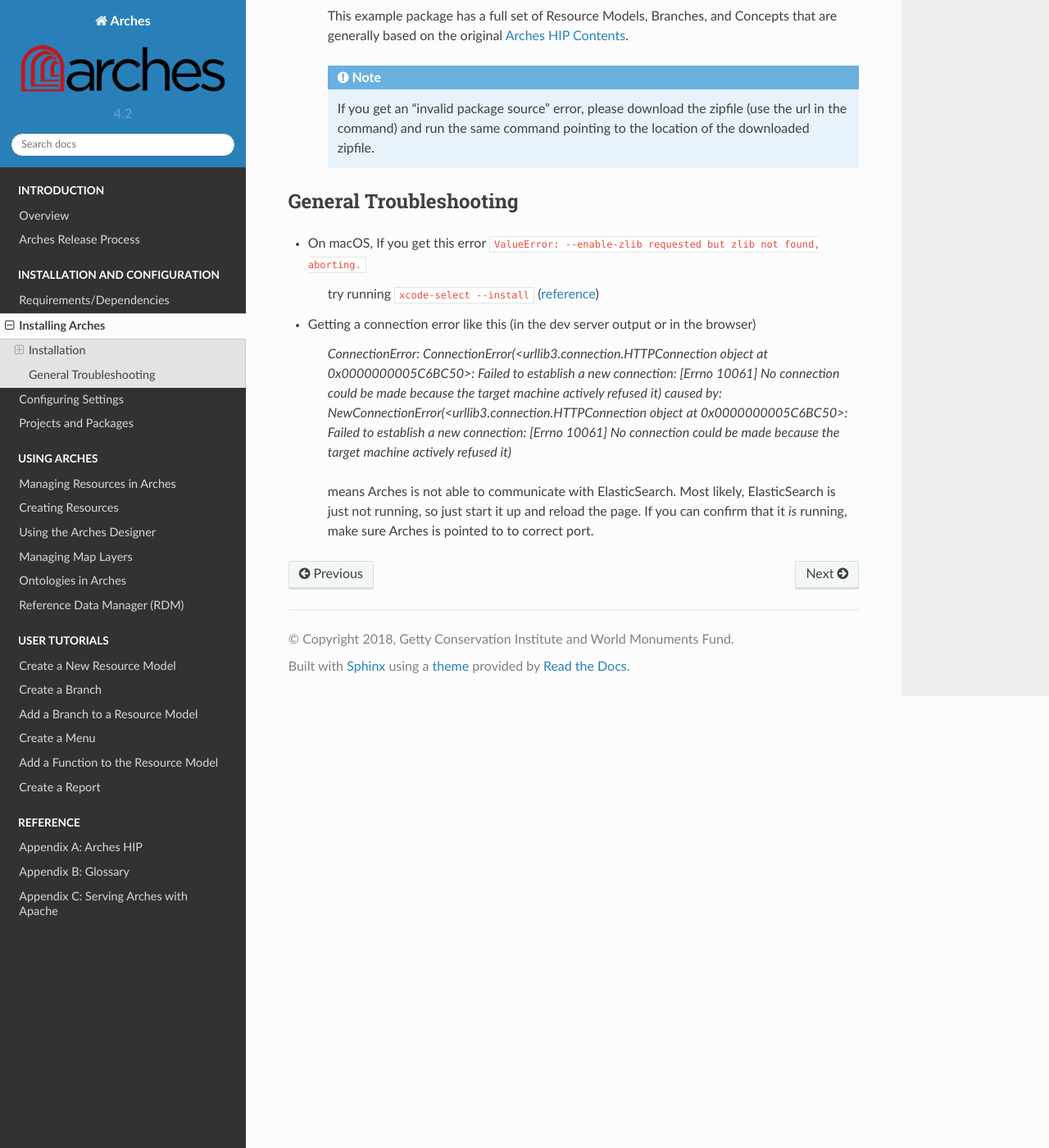
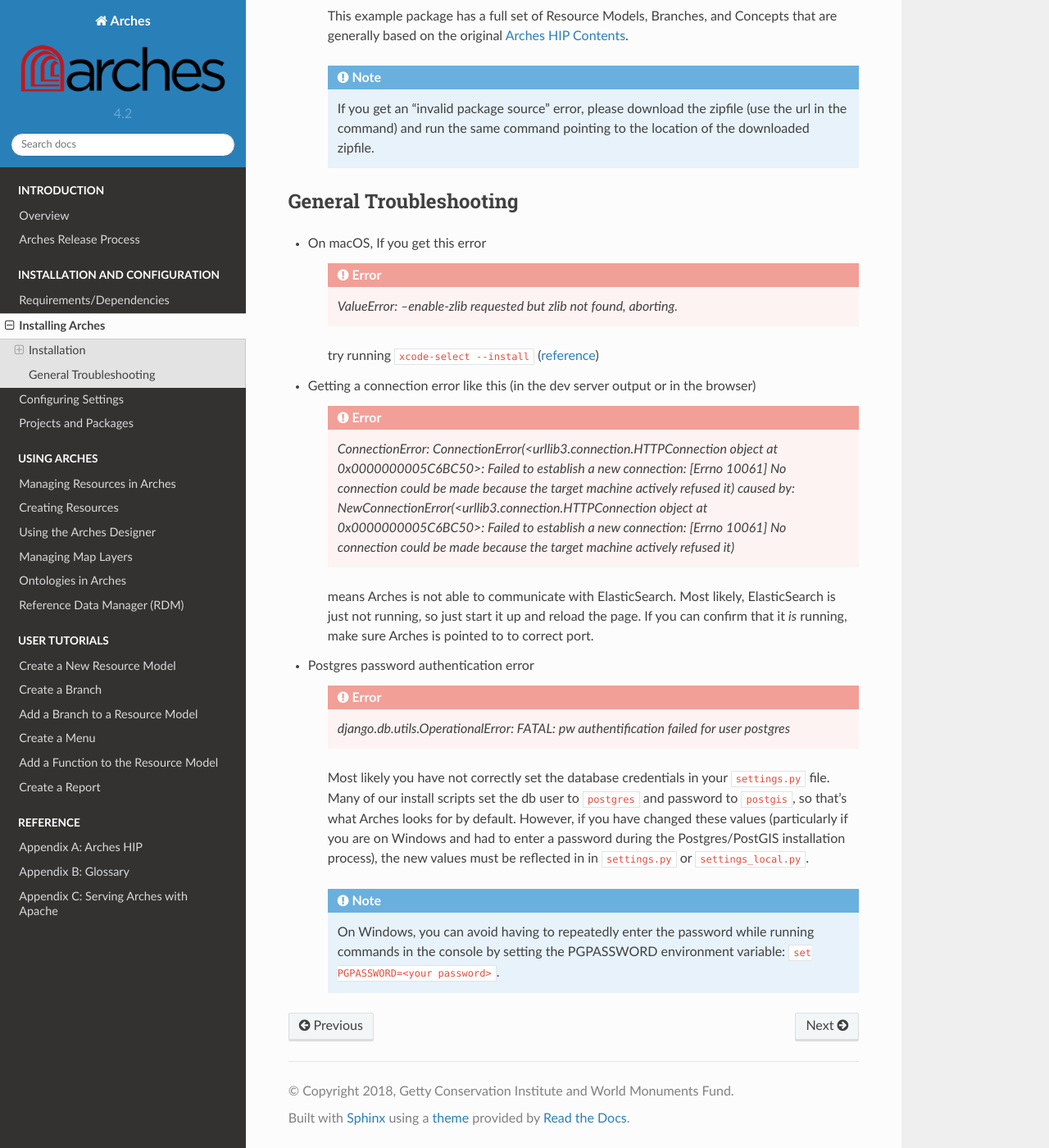
Before and after one commit to archesproject/arches-docs, a Sphinx documentation site: the page built from docs/installation.txt, in a window 1280 px wide and 1400 px high, scrolled down 3334 px. Shown: the whole window at 82% size. Built offline with Sphinx 7.4.7 and the Read the Docs theme 2.0.0, drawn with Linux system fonts in a browser that asks for light colours.

Commit message:
add extra notes about windows pg password re: #16

```diff
--- a/docs/installation.txt
+++ b/docs/installation.txt
@@ -122,12 +122,24 @@
 General Troubleshooting
 =======================
 
-* On macOS, If you get this error ``ValueError: --enable-zlib requested but zlib not found, aborting.``
+* On macOS, If you get this error
+
+    .. error:: `ValueError: --enable-zlib requested but zlib not found, aborting.`
 
     try running ``xcode-select --install`` (`reference <http://stackoverflow.com/questions/32909426/zlib-error-when-installing-pillow-on-mac>`_)
 
 * Getting a connection error like this (in the dev server output or in the browser)
 
-    `ConnectionError: ConnectionError(<urllib3.connection.HTTPConnection object at 0x0000000005C6BC50>: Failed to establish a new connection: [Errno 10061] No connection could be made because the target machine actively refused it) caused by: NewConnectionError(<urllib3.connection.HTTPConnection object at 0x0000000005C6BC50>: Failed to establish a new connection: [Errno 10061] No connection could be made because the target machine actively refused it)`
+    .. error:: `ConnectionError: ConnectionError(<urllib3.connection.HTTPConnection object at 0x0000000005C6BC50>: Failed to establish a new connection: [Errno 10061] No connection could be made because the target machine actively refused it) caused by: NewConnectionError(<urllib3.connection.HTTPConnection object at 0x0000000005C6BC50>: Failed to establish a new connection: [Errno 10061] No connection could be made because the target machine actively refused it)`
 
     means Arches is not able to communicate with ElasticSearch. Most likely, ElasticSearch is just not running, so just start it up and reload the page. If you can confirm that it `is` running, make sure Arches is pointed to to correct port.
+
+* Postgres password authentication error
+
+    .. error:: `django.db.utils.OperationalError: FATAL: pw authentification  failed for user postgres`
+
+    Most likely you have not correctly set the database credentials in your ``settings.py`` file. Many of our install scripts set the db user to ``postgres`` and password to ``postgis``, so that's what Arches looks for by default. However, if you have changed these values (particularly if you are on Windows and had to enter a password during the Postgres/PostGIS installation process), the new values must be reflected in in ``settings.py`` or ``settings_local.py``.
+
+    .. note::
+
+        On Windows, you can avoid having to repeatedly enter the password while running commands in the console by setting the PGPASSWORD environment variable: ``set PGPASSWORD=<your password>``.
--- a/docs/requirements-and-dependencies.txt
+++ b/docs/requirements-and-dependencies.txt
@@ -53,7 +53,9 @@
 
 Be aware that you must install 32-bit or 64-bit versions of all dependencies based on your Windows system's architecture. In our experience, the following installation order should work well.
 
-**PostgreSQL 9.6 with PostGIS 2.3** - Use the `EnterpriseDB installers <https://www.postgresql.org/download/windows/>`_, and use Stack Builder (included) to get PostGIS. After installation, add the following to your system's PATH environment variable: ``C:\Program Files\PostgreSQL\9.6\bin``. **Important** Remember to note the password that you set for the default `postgres` user.
+**PostgreSQL 9.6 with PostGIS 2.3** - Use the `EnterpriseDB installers <https://www.postgresql.org/download/windows/>`_, and use Stack Builder (included) to get PostGIS. After installation, add the following to your system's PATH environment variable: ``C:\Program Files\PostgreSQL\9.6\bin``.
+
+.. important:: Remember to note the password that you set for the default ``postgres`` user, as you will need to put it in ``settings.py`` later.
 
 **GDAL and GEOS** - Use the OSgeo4W installer found here: https://trac.osgeo.org/osgeo4w/, and choose to install the GDAL package (you don't need to install QGIS or GRASS). After installation, add the following to your system's PATH environment variable: ``C:\OSGeo4W64\bin``.
 
```
